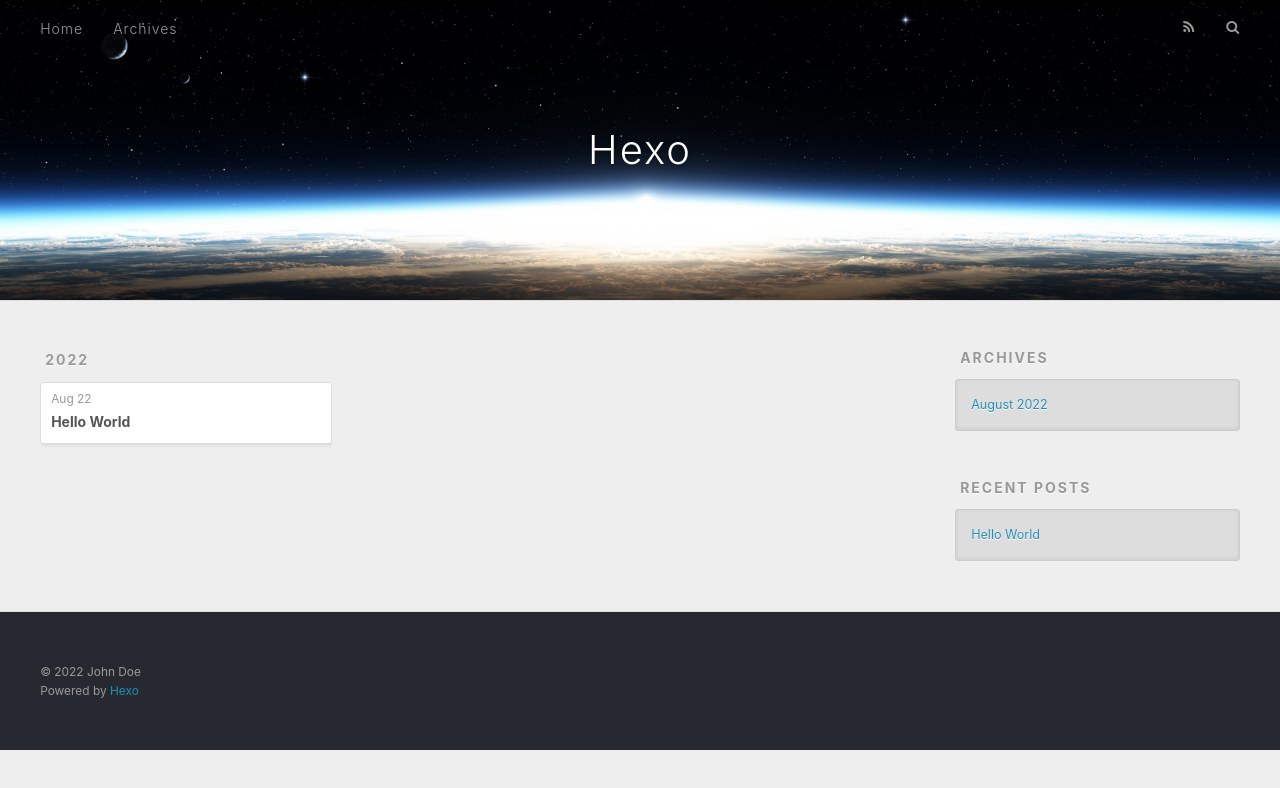
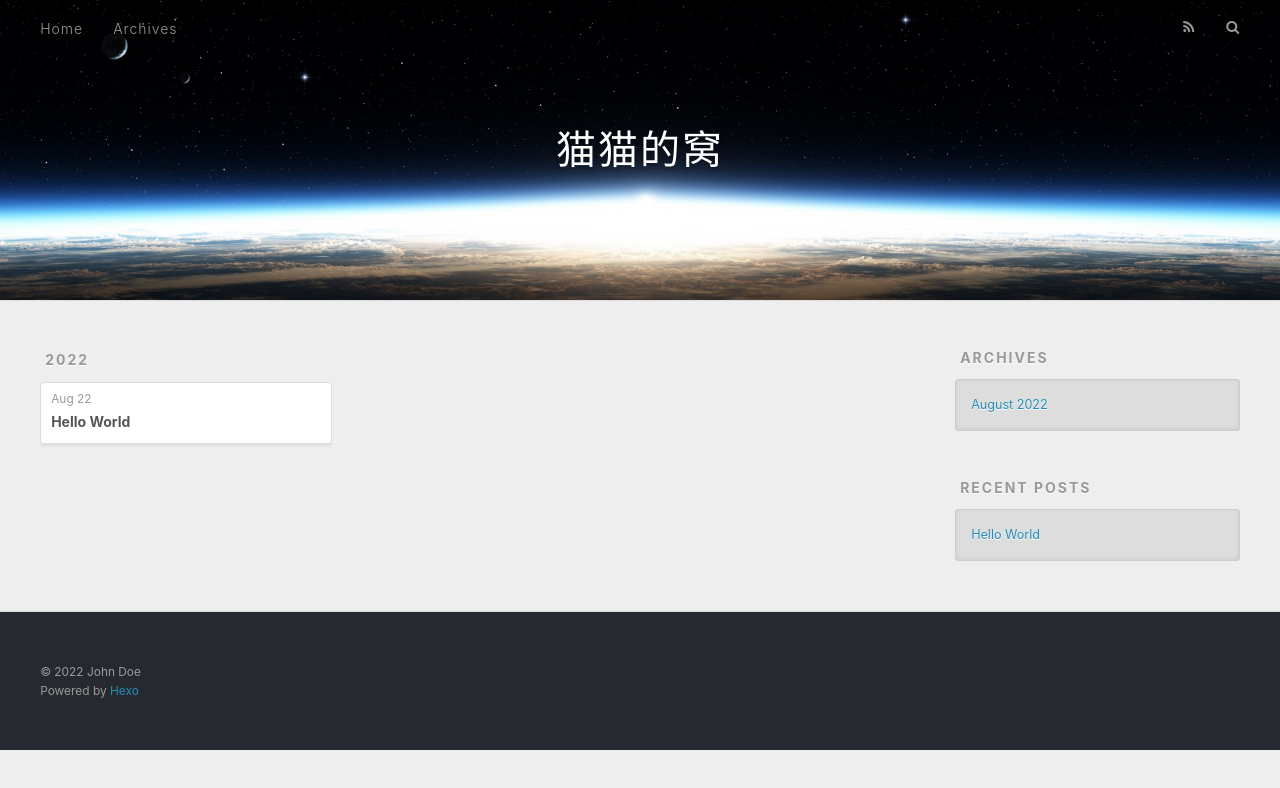
Before and after one commit to BYSRSLN/BYSRSLN.github.io, a plain HTML site: page archives/2022/08/index.html in a window 1280 px wide. Drawn offline with Linux system fonts and the light colour scheme.

Commit message:
Site updated: 2022-08-22 20:50:32

```diff
--- a/archives/2022/08/index.html
+++ b/archives/2022/08/index.html
@@ -4,17 +4,17 @@
   <meta charset="utf-8">
 
 
-  <title>Archives: 2022/8 | Hexo</title>
+  <title>Archives: 2022/8 | 猫猫的窝</title>
   <meta name="viewport" content="width=device-width, initial-scale=1, shrink-to-fit=no">
   <meta property="og:type" content="website">
-<meta property="og:title" content="Hexo">
+<meta property="og:title" content="猫猫的窝">
 <meta property="og:url" content="http://example.com/archives/2022/08/index.html">
-<meta property="og:site_name" content="Hexo">
+<meta property="og:site_name" content="猫猫的窝">
 <meta property="og:locale" content="en_US">
 <meta property="article:author" content="John Doe">
 <meta name="twitter:card" content="summary">
 
-    <link rel="alternate" href="/atom.xml" title="Hexo" type="application/atom+xml">
+    <link rel="alternate" href="/atom.xml" title="猫猫的窝" type="application/atom+xml">
 
 
     <link rel="shortcut icon" href="/favicon.png">
@@ -38,7 +38,7 @@
   <div id="header-outer" class="outer">
     <div id="header-title" class="inner">
       <h1 id="logo-wrap">
-        <a href="/" id="logo">Hexo</a>
+        <a href="/" id="logo">猫猫的窝</a>
       </h1>
 
     </div>
```
Also changed, not shown: 2022/08/22/hello-world/index.html (+4 -4 lines), archives/2022/index.html (+5 -5 lines), archives/index.html (+5 -5 lines), index.html (+5 -5 lines).
